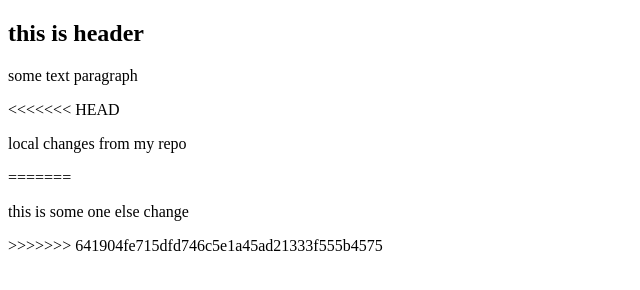
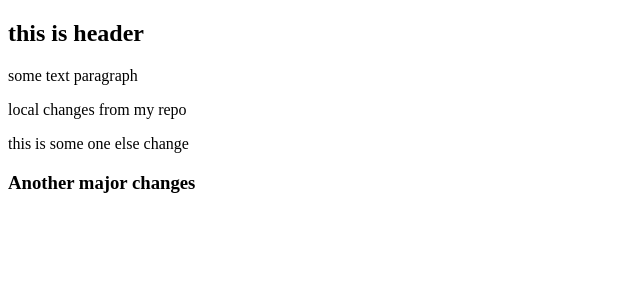
Before and after one commit to Hakim83/git-tutorial, a plain HTML site: page index.html in a window 1280 px wide. Shown: the whole page, without its empty margins (0-640 px from the left). Drawn offline with Linux system fonts and the light colour scheme.

Commit message:
some major changes

```diff
--- a/index.html
+++ b/index.html
@@ -6,11 +6,11 @@
 <body>
 <h2>this is header</h2>
 <p> some text paragraph</p>
-<<<<<<< HEAD
+
 <p> local changes from my repo</p>
-=======
 <p> this is some one else change</p>
 
->>>>>>> 641904fe715dfd746c5e1a45ad21333f555b4575
+<h3>Another major changes</h3>
+
 </body>
 </html>
```
